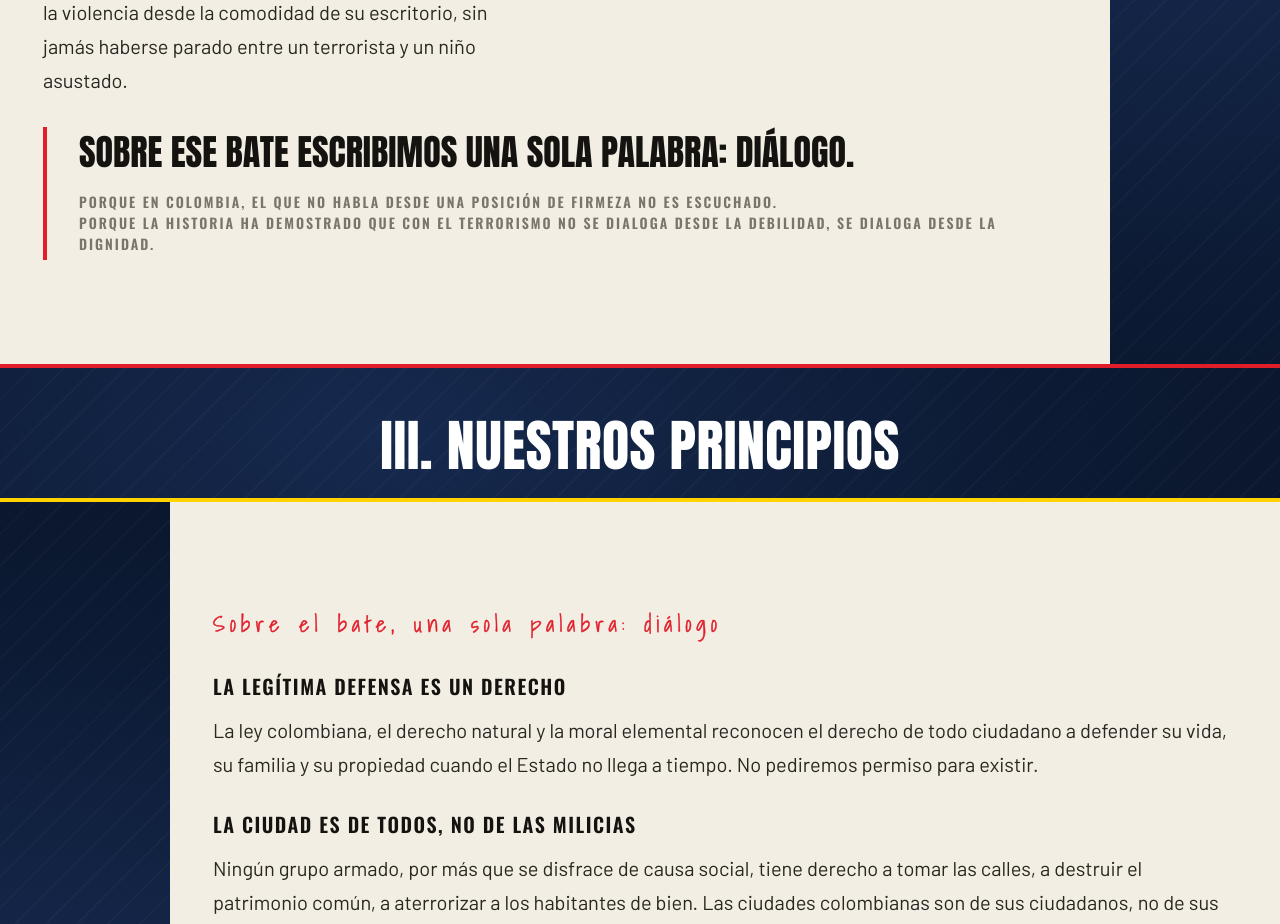
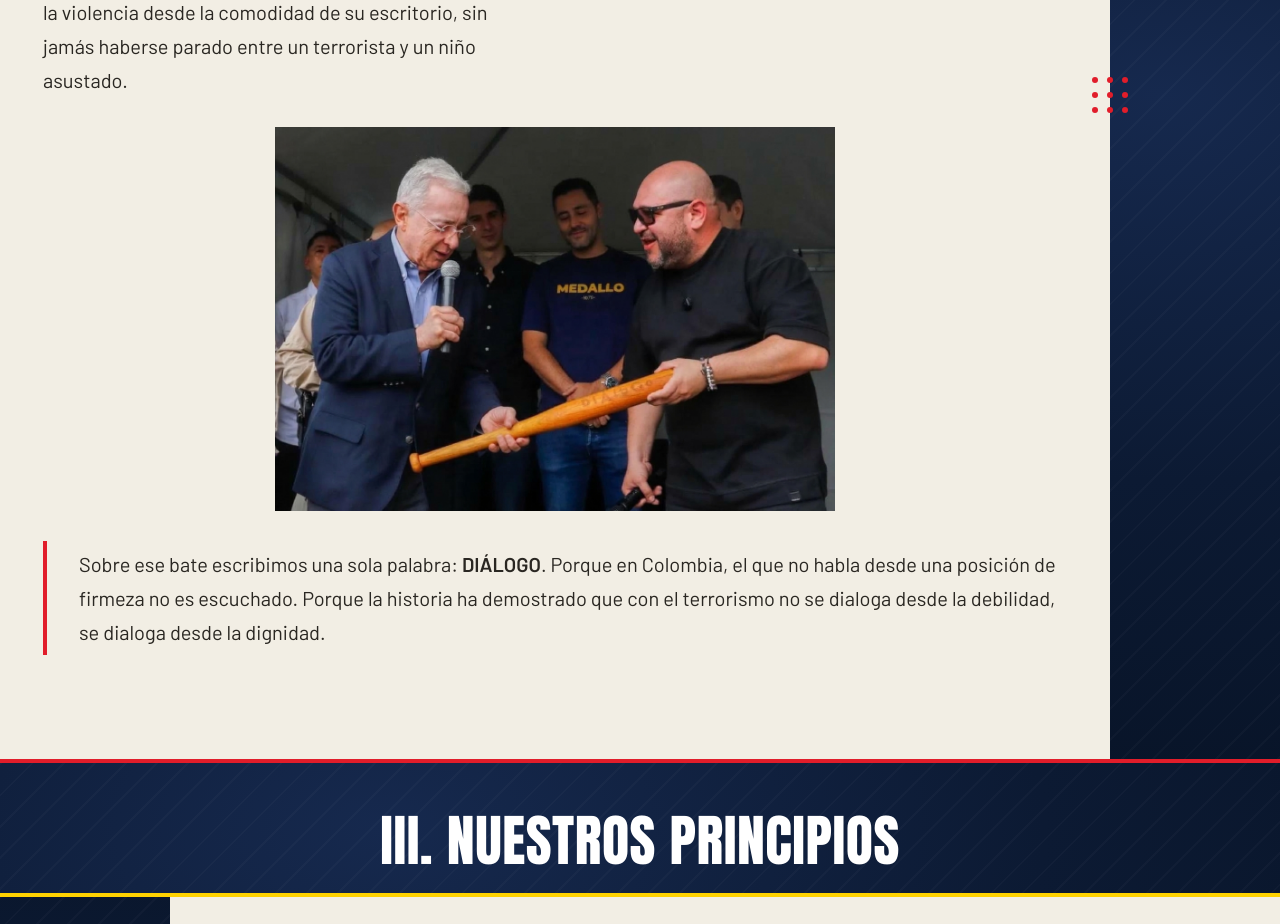
Before and after one commit to EsneiderCdD/movimiento-bate, a Next.js app: page /nosotros in a window 1280 px wide. Shown: the part 2800-3724 px from the top of the page. Built offline with nearby package versions, Linux system fonts and the light colour scheme.

Commit message:
(nosotros)

```diff
--- a/src/components/specific/nosotros/NosotrosPageContent.module.css
+++ b/src/components/specific/nosotros/NosotrosPageContent.module.css
@@ -211,6 +211,14 @@
   font-weight: 600;
 }
 
+.bateImage {
+  width: 100%;
+  max-width: 560px;
+  height: auto;
+  display: block;
+  margin: 0 auto;
+}
+
 .divider {
   width: 100%;
   height: 1px;
--- a/src/components/specific/nosotros/NosotrosPageContent.tsx
+++ b/src/components/specific/nosotros/NosotrosPageContent.tsx
@@ -1,3 +1,4 @@
+import Image from "next/image";
 import SectionHeader from "@/components/reusables/sectionHeader/SectionHeader";
 import styles from "./NosotrosPageContent.module.css";
 
@@ -156,18 +157,21 @@ export default function NosotrosPageContent() {
               </p>
             </div>
           </div>
+          <Image
+            src="/mov_rep.jpg"
+            alt="Bate"
+            width={1238}
+            height={848}
+            className={styles.bateImage}
+          />
           <div className={styles.accentBlock}>
-            <p className={styles.accentQuote}>
-              Sobre ese bate escribimos una sola palabra: DIÁLOGO.
+            <p className={styles.text}>
+              Sobre ese bate escribimos una sola palabra:{" "}
+              <strong>DIÁLOGO</strong>. Porque en Colombia, el que no habla desde
+              una posición de firmeza no es escuchado. Porque la historia ha
+              demostrado que con el terrorismo no se dialoga desde la debilidad,
+              se dialoga desde la dignidad.
             </p>
-            <span className={styles.accentAuthor}>
-              Porque en Colombia, el que no habla desde una posición de firmeza
-              no es escuchado.
-            </span>
-            <span className={styles.accentAuthor}>
-              Porque la historia ha demostrado que con el terrorismo no se
-              dialoga desde la debilidad, se dialoga desde la dignidad.
-            </span>
           </div>
         </section>
       </div>
```
Also changed, not shown: public/mov_rep.jpg (added).
